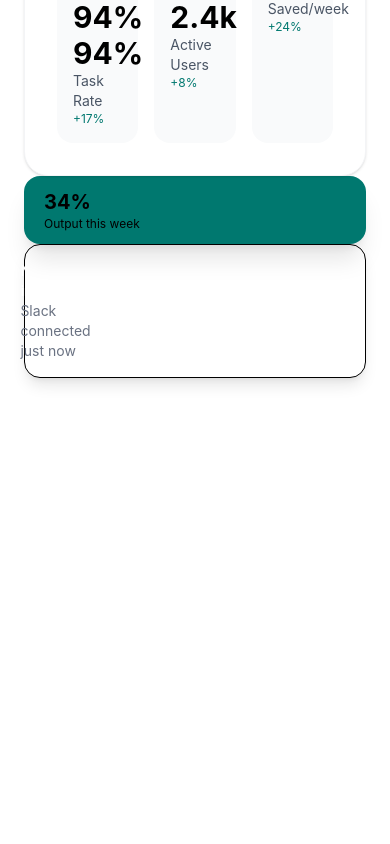
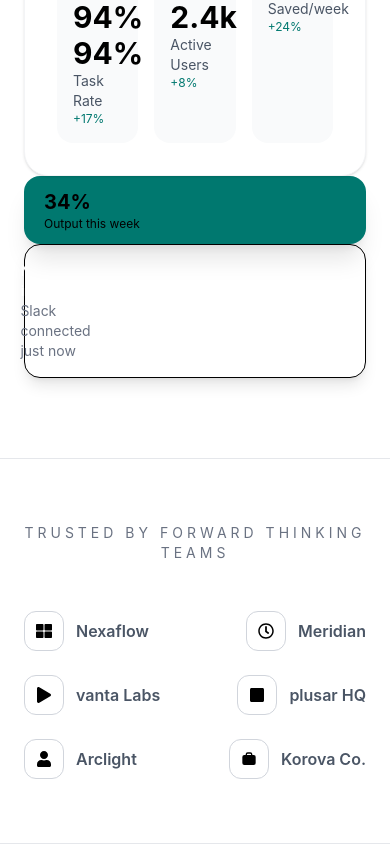
Before and after one commit to Swathi-prasanna/tailwwindcss, a React (Vite) app: page / in a window 390 px wide. Shown: the part 1342-2186 px from the top of the page. Before the commit the page ends 1800 px from the top, so only its background shows below. Built offline with nearby package versions, Linux system fonts and the light colour scheme; a web font is replaced by a local one.

Commit message:
mobile app

```diff
--- a/src/App.jsx
+++ b/src/App.jsx
@@ -1,5 +1,6 @@
 import Navbar from "./components/Navbar"
 import Yourwork from "./components/Yourwork"
+import Trusted from "./components/Trusted"
 import './index.css'
 
 
@@ -10,6 +11,7 @@
     <>
     <Navbar />
     <Yourwork />
+    <Trusted />
 
   </>
   )
--- a/src/components/Trusted.jsx
+++ b/src/components/Trusted.jsx
@@ -0,0 +1,60 @@
+import React from 'react'
+import { FaThLarge } from "react-icons/fa";
+import { FaRegClock } from "react-icons/fa";
+import { FaPlay } from "react-icons/fa";
+import { FaSquare } from "react-icons/fa";
+import { FaUser } from "react-icons/fa";
+import { TbBriefcase2Filled } from "react-icons/tb";
+
+
+const Trusted = () => {
+    const compaines = [
+        {
+            name:"Nexaflow",
+            icon:<FaThLarge />
+        },
+        {
+            name:"Meridian",
+            icon:<FaRegClock />
+        },
+        {
+            name: "vanta Labs",
+            icon:<FaPlay />
+        },
+        {
+            name:"plusar HQ",
+            icon:<FaSquare />
+        },
+        {
+            name:"Arclight",
+            icon:<FaUser />
+        },
+        {
+            name: "Korova Co.",
+            icon:<TbBriefcase2Filled />
+        },
+    ];
+  return (
+    <section className="py-16 border-y border-gray-200">
+        <div className="container-custom">
+            <p className="text-center text-sm tracking-[4px] text-gray-500 mb-12">
+                TRUSTED BY FORWARD THINKING TEAMS
+            </p>
+            <div className="flex flex-wrap justify-between items-center gap-6">
+                {compaines.map((item,index)=>(<div key={index} className="flex items-center gap-3">
+                    <div className="w-10 h-10 rounded-xl border border-gray-300 flex items-center justify-center text-real-700 bg-white">
+                        {item.icon}
+                    </div>
+                    <span className="text2xl font-semibold text-gray-600">
+                        {item.name}
+                    </span>
+                </div>
+            ))}
+            </div>
+        </div>
+    </section>
+
+  );
+};
+
+export default Trusted;
```
